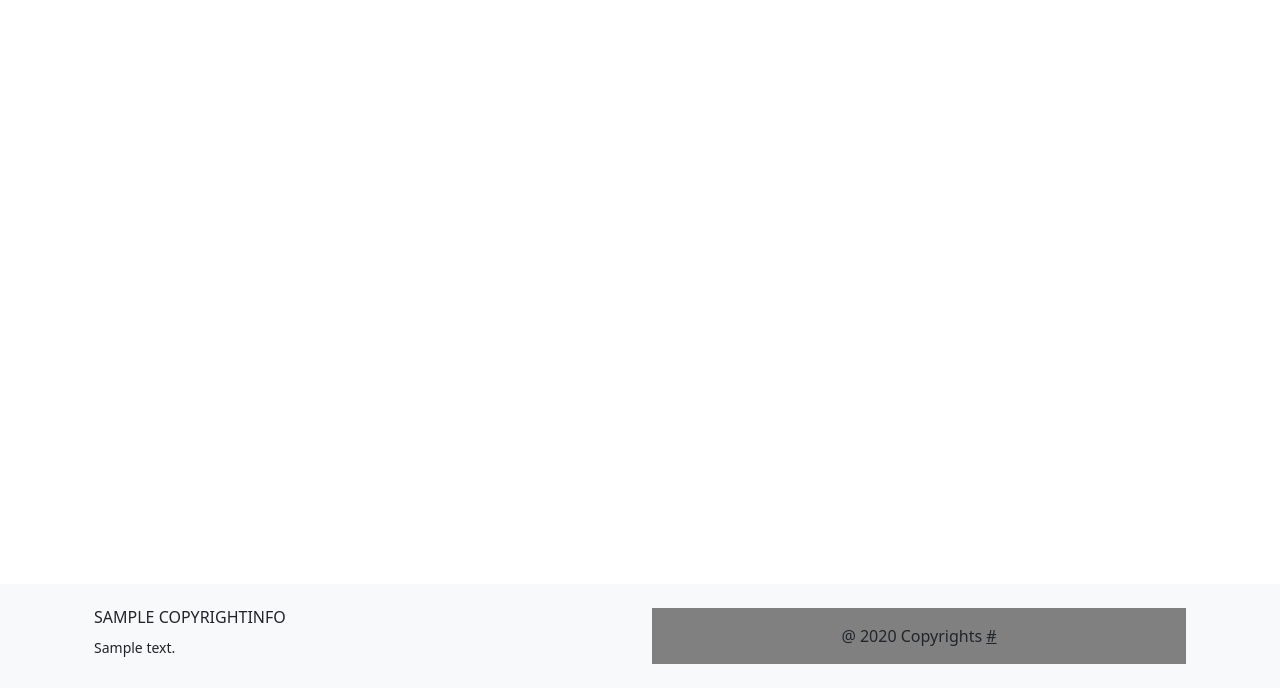
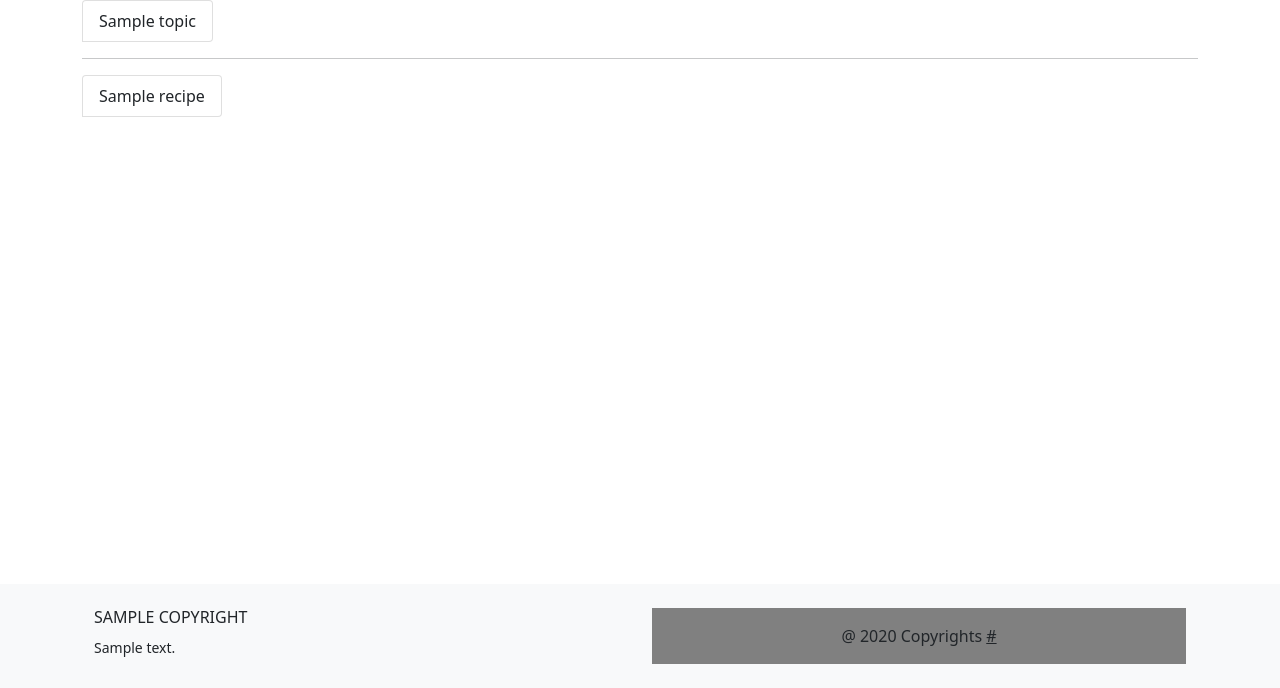
Before and after one commit to lokarddev/recipe, a Django app: page /home/ in a window 1280 px wide. Shown: the part 112-800 px from the top of the page. Run offline with Django 3.2, Linux system fonts and the light colour scheme; tables that the repository leaves empty hold one stand-in row (values such as "Sample post"); some libraries are stand-ins or nearby versions.

Commit message:
list of topics and recipies created. It appears at home.html

```diff
--- a/main_recipe/context_processors.py
+++ b/main_recipe/context_processors.py
@@ -6,7 +6,7 @@
 def add_variable(request):
     try:
         return {
-            'copyrights': CopyrightInfo.objects.latest('modified')
+            'copyrights': Copyright.objects.latest('modified')
         }
     # for situations when we haven't any objects at the table.
     except ObjectDoesNotExist:
--- a/main_recipe/models.py
+++ b/main_recipe/models.py
@@ -1,7 +1,7 @@
 from django.db import models
 
 
-class CopyrightInfo(models.Model):
+class Copyright(models.Model):
     """Information about copyrights in FOOTER of the site"""
     copyright_title = models.CharField(max_length=150)
     copyright_text = models.TextField()
@@ -16,7 +16,7 @@
         return self.copyright_title
 
 
-class ProductInfo(models.Model):
+class Ingredient(models.Model):
     """The name of ingredient used in a recipe"""
     product_title = models.CharField(max_length=50)
 
@@ -27,12 +27,24 @@
         return self.product_title
 
 
-class RecipeInfo(models.Model):
+class Category(models.Model):
+    """All available categories"""
+    title = models.CharField('Category', max_length=100)
+
+    def __repr__(self):
+        return self.title
+
+    def __str__(self):
+        return self.title
+
+
+class Recipe(models.Model):
     """Recipe itself"""
     recipe_title = models.CharField(max_length=100)
     recipe_text = models.TextField()
     created = models.DateTimeField(auto_now_add=True)
     modified = models.DateTimeField(auto_now=True)
+    category = models.ForeignKey(Category, on_delete=models.CASCADE, null=True)
 
     def __repr__(self):
         return self.recipe_title
@@ -41,7 +53,7 @@
         return self.recipe_title
 
 
-class TopicInfo(models.Model):
+class Topic(models.Model):
     """Random topic with content. Able to have "recipe model" info inside"""
     topic_title = models.CharField(max_length=150)
     topic_text = models.TextField()
--- a/main_recipe/views.py
+++ b/main_recipe/views.py
@@ -8,18 +8,19 @@
     """The main page of the site. Contains the latest 4 recipes as table of cards"""
     def get(self, request):
         context = {
-
+            'topics': Topic.objects.all()[:3],
+            'recipes': Recipe.objects.all()[:3]
         }
-        return render(request, template_name='../templates/main_recipe/home.html', context=context)
+        return render(request, template_name='main_recipe/home.html', context=context)
 
 
 class CategoryView(View):
     """Category page with a table of cards ordered by their category. Every card is a link contains a list of recipes"""
     def get(self, request):
         context = {
-
+            'categories': Category.objects.all()
         }
-        return render(request, template_name='../templates/main_recipe/category.html', context=context)
+        return render(request, template_name='main_recipe/category.html', context=context)
 
 
 class ConstructorView(View):
@@ -29,4 +30,4 @@
         context = {
 
         }
-        return render(request, template_name='../templates/main_recipe/constructor.html', context=context)
+        return render(request, template_name='main_recipe/constructor.html', context=context)
--- a/recipe_project/settings.py
+++ b/recipe_project/settings.py
@@ -101,7 +101,7 @@
 }
 
 CACHE_MIDDLEWARE_ALIAS = 'default'
-CACHE_MIDDLEWARE_SECONDS = 200
+CACHE_MIDDLEWARE_SECONDS = 1 # DO NOT FORGET TO CHANGE THIS PARAMETER ON DEPLOY!!!
 CACHE_MIDDLEWARE_KEY_PREFIX = ''
 
 
--- a/templates/main_recipe/base.html
+++ b/templates/main_recipe/base.html
@@ -5,6 +5,7 @@
     <meta charset="UTF-8">
     <meta name="viewport" content="width=device-width, initial-scale='1.0'">
     <link rel="stylesheet" type="text/css" href="{% static 'css/bootstrap.css' %}">
+    <link href="https://cdn.jsdelivr.net/npm/bootstrap@5.0.0-beta1/dist/css/bootstrap.min.css" rel="stylesheet" integrity="sha384-giJF6kkoqNQ00vy+HMDP7azOuL0xtbfIcaT9wjKHr8RbDVddVHyTfAAsrekwKmP1" crossorigin="anonymous">
     <title>Recipe project</title>
 </head>
 <body>
--- a/templates/main_recipe/home.html
+++ b/templates/main_recipe/home.html
@@ -1,4 +1,18 @@
 {% extends 'main_recipe/base.html' %}
     {% block content %}
-{#        {% for topic in  %}#}
+        <div>
+            <ul class="list-group list-group-horizontal">
+                {% for topic in topics %}
+                    <li class="list-group-item">{{ topic.topic_title }}</li>
+                {% endfor %}
+            </ul>
+            <hr>
+        </div>
+        <div>
+            <ul class="list-group list-group-horizontal">
+                {% for recipe in recipes %}
+                    <li class="list-group-item">{{ recipe.recipe_title }}</li>
+                {% endfor %}
+            </ul>
+        </div>
     {% endblock %}
```
Also changed, not shown: main_recipe/admin.py (+5 -4 lines), main_recipe/migrations/0005_auto_20210117_0900.py (added), main_recipe/migrations/0006_recipe_category.py (added).
